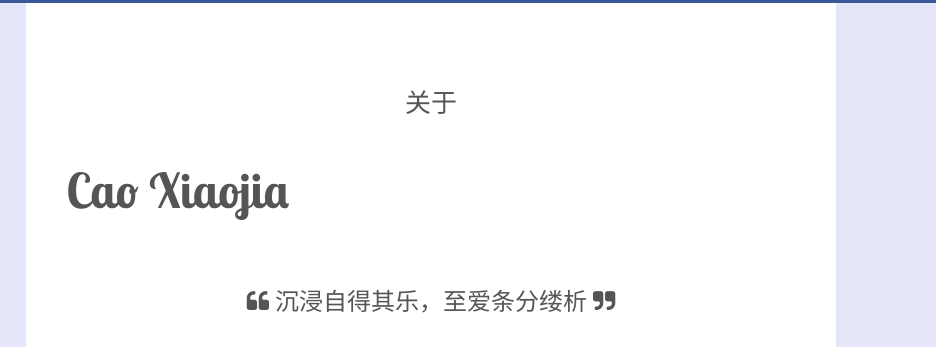
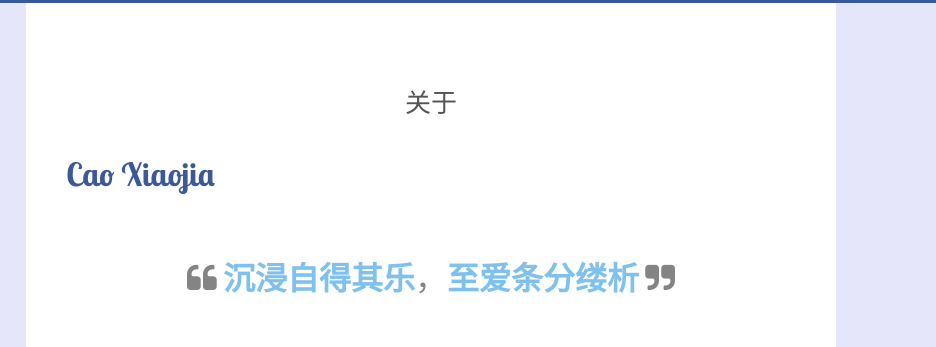
Before and after one commit to dearcxj/dearcxj.github.io, a plain HTML site: page about/index.html in a window 1280 px wide. Shown: the top 347 px of the page, 344-1280 px from the left. Drawn offline with Linux system fonts and the light colour scheme.

Commit message:
Site updated: 2017-08-06 20:18:50

```diff
--- a/about/index.html
+++ b/about/index.html
@@ -114,7 +114,7 @@
 <meta property="og:site_name" content="Dear CXJ">
 <meta property="og:description" content="Cao Xiaojia  沉浸自得其乐，至爱条分缕析    E-mail hellocxj@outlook.com   Since 2017.08.04      The website is based on  GitHub &amp;amp; Hexo  Copyright  2017 dearcxj.com All Rights Reserved.">
 <meta property="og:locale" content="zh-Hans">
-<meta property="og:updated_time" content="2017-08-06T10:52:58.907Z">
+<meta property="og:updated_time" content="2017-08-06T12:17:45.943Z">
 <meta name="twitter:card" content="summary">
 <meta name="twitter:title" content="关于">
 <meta name="twitter:description" content="Cao Xiaojia  沉浸自得其乐，至爱条分缕析    E-mail hellocxj@outlook.com   Since 2017.08.04      The website is based on  GitHub &amp;amp; Hexo  Copyright  2017 dearcxj.com All Rights Reserved.">
@@ -320,8 +320,8 @@
       <div class="post-body">
 
 
-          <p><strong><p style="text-align: left"><font size="12" face="Lobster Two">Cao Xiaojia</font></p></strong></p>
-<p style="text-align: center;margin-top: 40px"><font size="5" face="华文仿宋"><i class="fa fa-quote-left" aria-hidden="true"></i> 沉浸自得其乐，至爱条分缕析 <i class="fa fa-quote-right" aria-hidden="true"></i></font></p>
+          <p><strong><p style="text-align: left"><font color="#3B5998" size="6" face="Lobster Two">Cao Xiaojia</font></p></strong></p>
+<p style="text-align: center;margin-top: 40px"><font color="848484" size="6"><i class="fa fa-quote-left" aria-hidden="true"></i> </font><font color="7EC0EE" size="6"><strong>沉浸自得其乐</strong><font color="848484" size="6">，</font><strong>至爱条分缕析</strong> <font color="848484" size="6"><i class="fa fa-quote-right" aria-hidden="true"></i></font></font></p>
 
 <p style="text-align: right;margin-top: 40px"><i class="fa fa-envelope-o" aria-hidden="true"></i> E-mail <a href="mailto:hellocxj@outlook.com" target="_blank" rel="external">hellocxj@outlook.com</a></p>
 
--- a/css/main.css
+++ b/css/main.css
@@ -2049,7 +2049,7 @@ img:hover {
   width: 4px;
   height: 4px;
   border-radius: 50%;
-  background: #9ed0e0;
+  background: #b5264d;
 }
 .links-of-blogroll {
   font-size: 13px;
```
